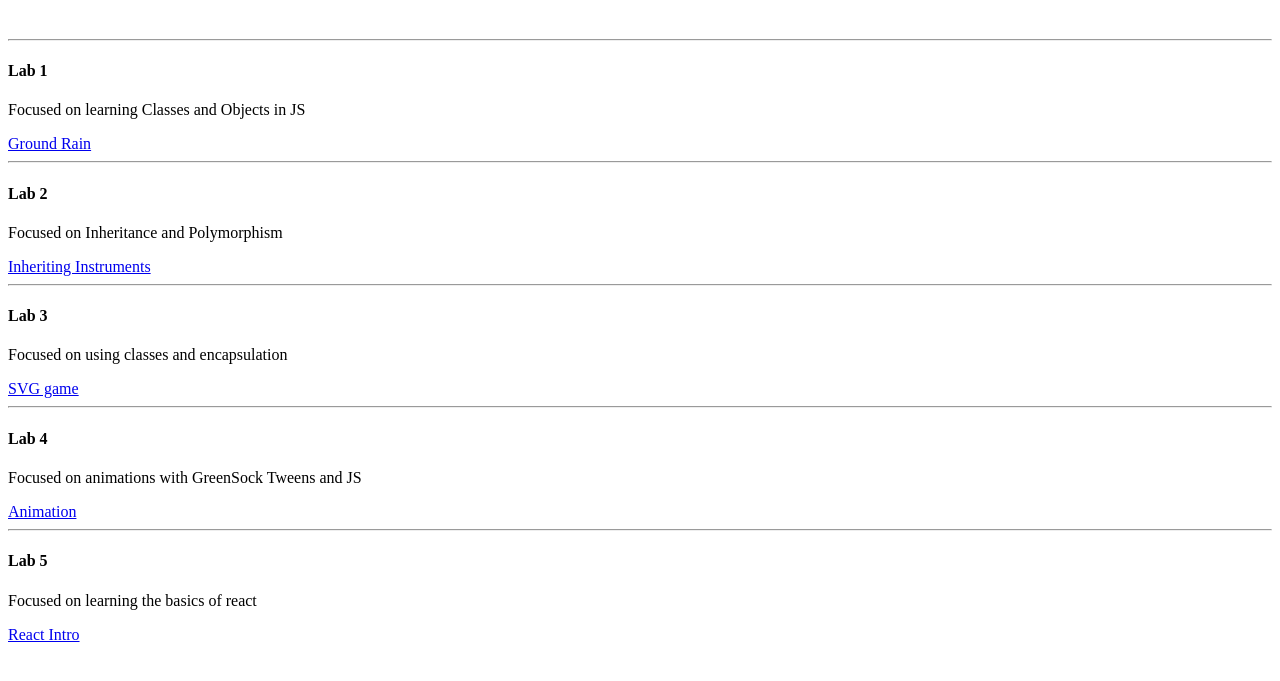
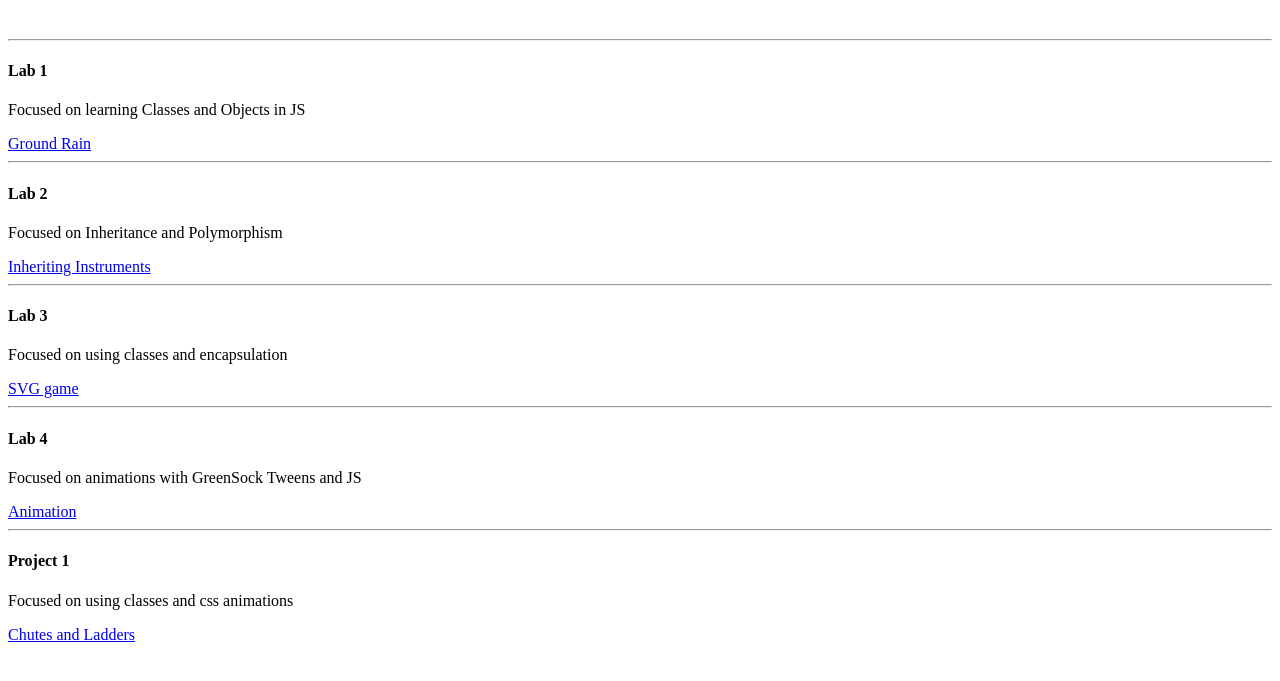
Before and after one commit to pmarchand122/N320, a plain HTML site: page index.html in a window 1280 px wide. Shown: the part 101-782 px from the top of the page. Drawn offline with Linux system fonts and the light colour scheme.

Commit message:
Update index.html

```diff
--- a/index.html
+++ b/index.html
@@ -29,8 +29,8 @@
     <p>Focused on animations with GreenSock Tweens and JS</p>
     <a href="Animation/animation.html">Animation</a>
     <hr />
-    <h4>Lab 5</h4>
-    <p>Focused on learning the basics of react</p>
-    <a href="react-intro/public/index.html">React Intro</a>
+    <h4>Project 1</h4>
+    <p>Focused on using classes and css animations</p>
+    <a href="ChutesAndLadders/chutes-and-ladders.html">Chutes and Ladders</a>
   </body>
 </html>
```
